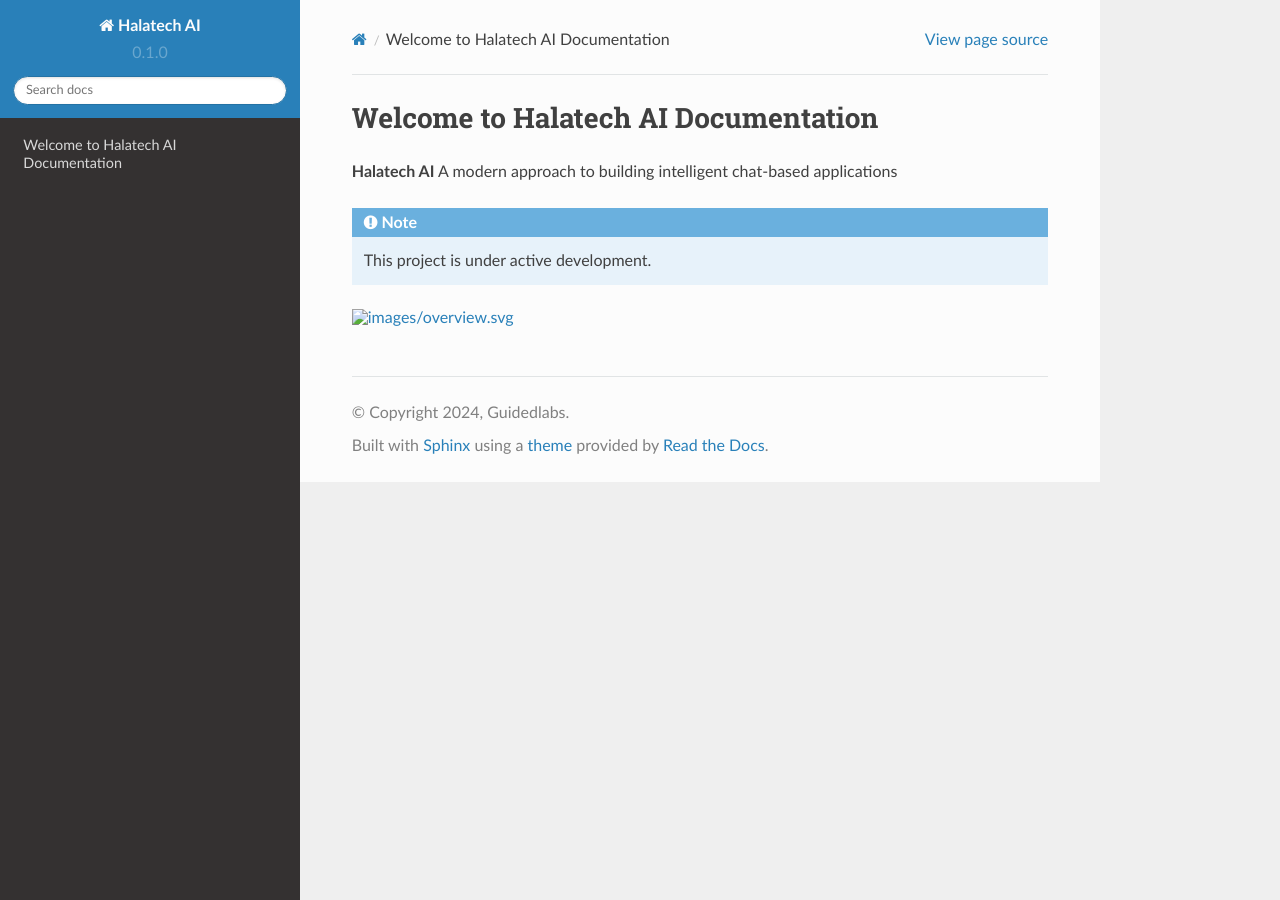
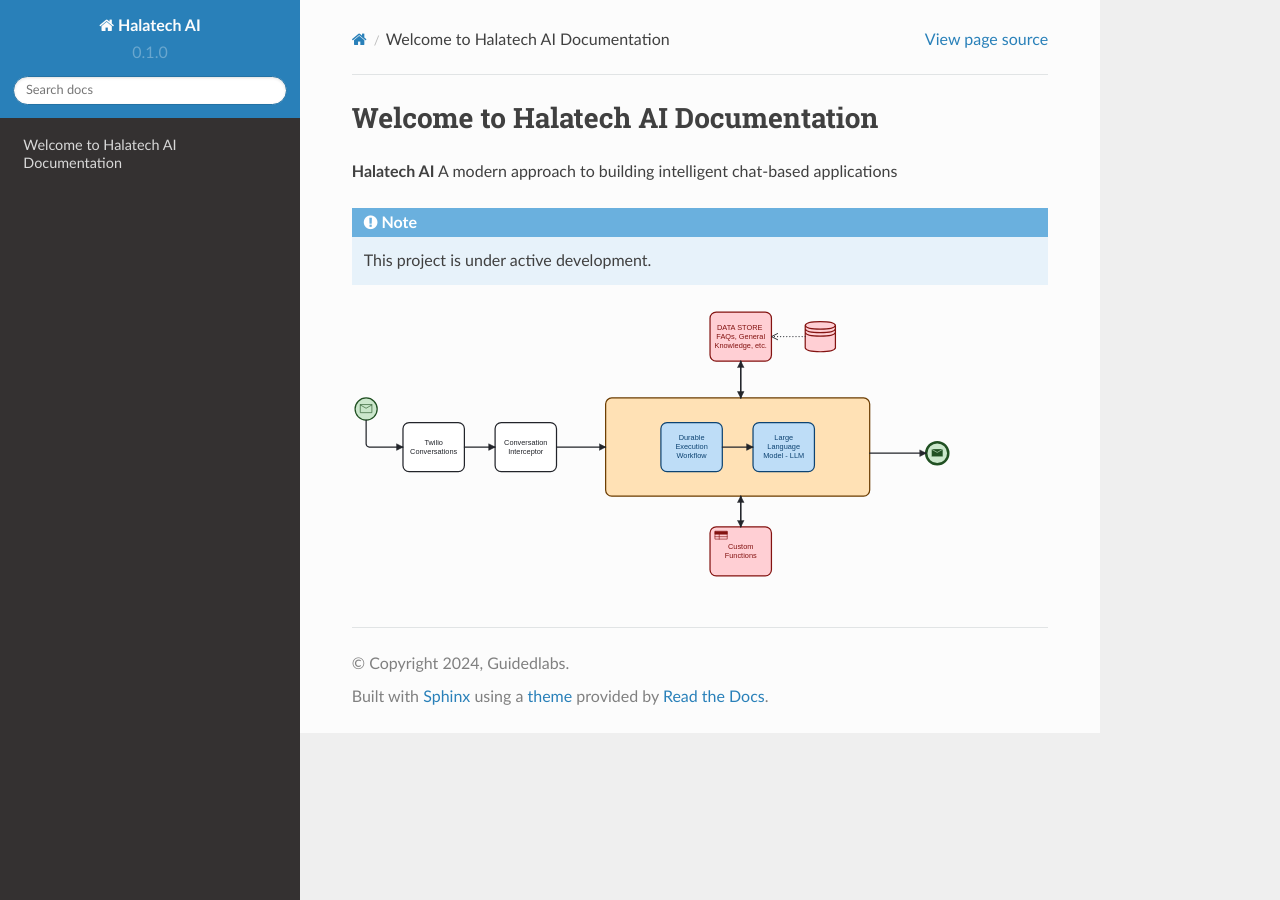
Before and after one commit to iyinolu/docs-halatech, a Sphinx documentation site: the page built from docs/source/index.rst, in a window 1280 px wide. Built offline with Sphinx 7.4.7 and the Read the Docs theme 2.0.0, drawn with Linux system fonts in a browser that asks for light colours.

Commit message:
Update index.rst

```diff
--- a/docs/source/index.rst
+++ b/docs/source/index.rst
@@ -7,7 +7,7 @@
 
    This project is under active development.
 
-.. image:: /images/overview.svg
+.. image:: ../images/overview.svg
    :width: 600
 
 .. Contents
```
